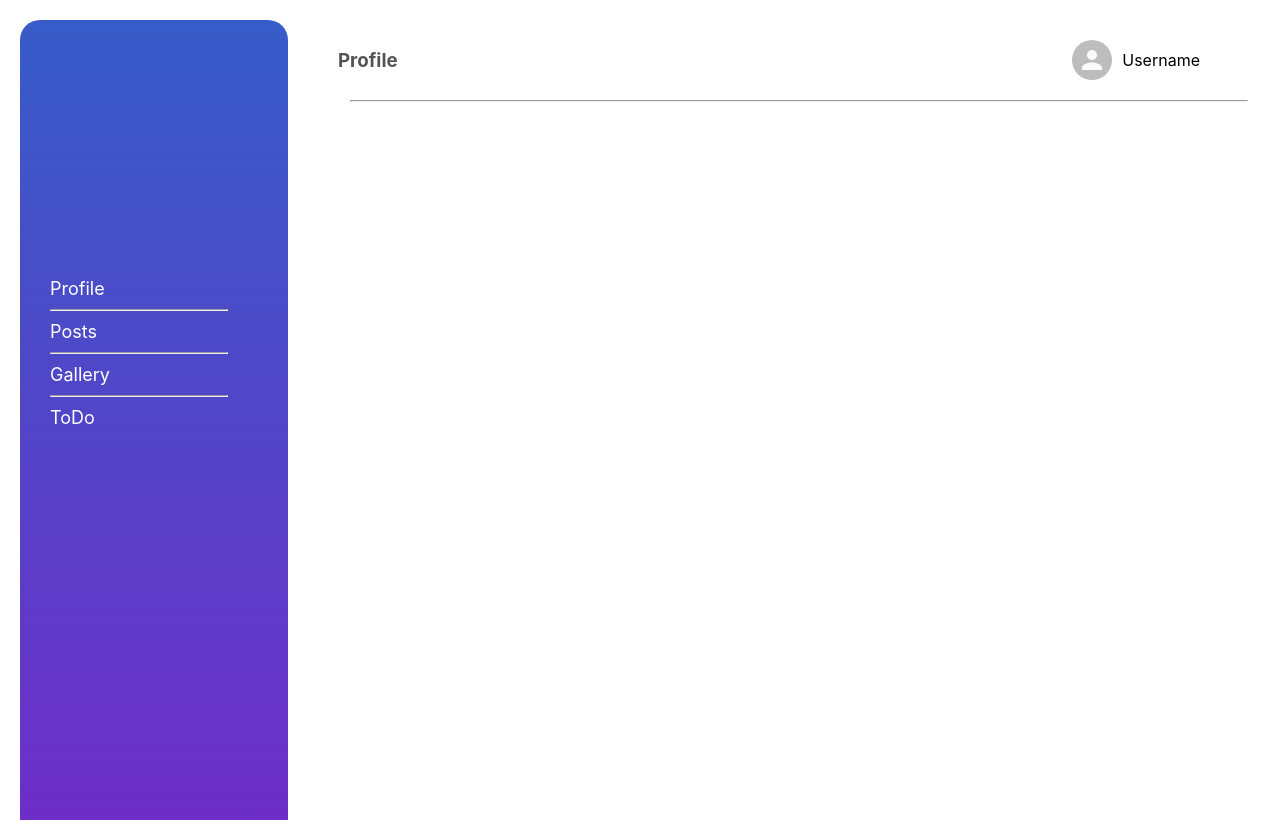
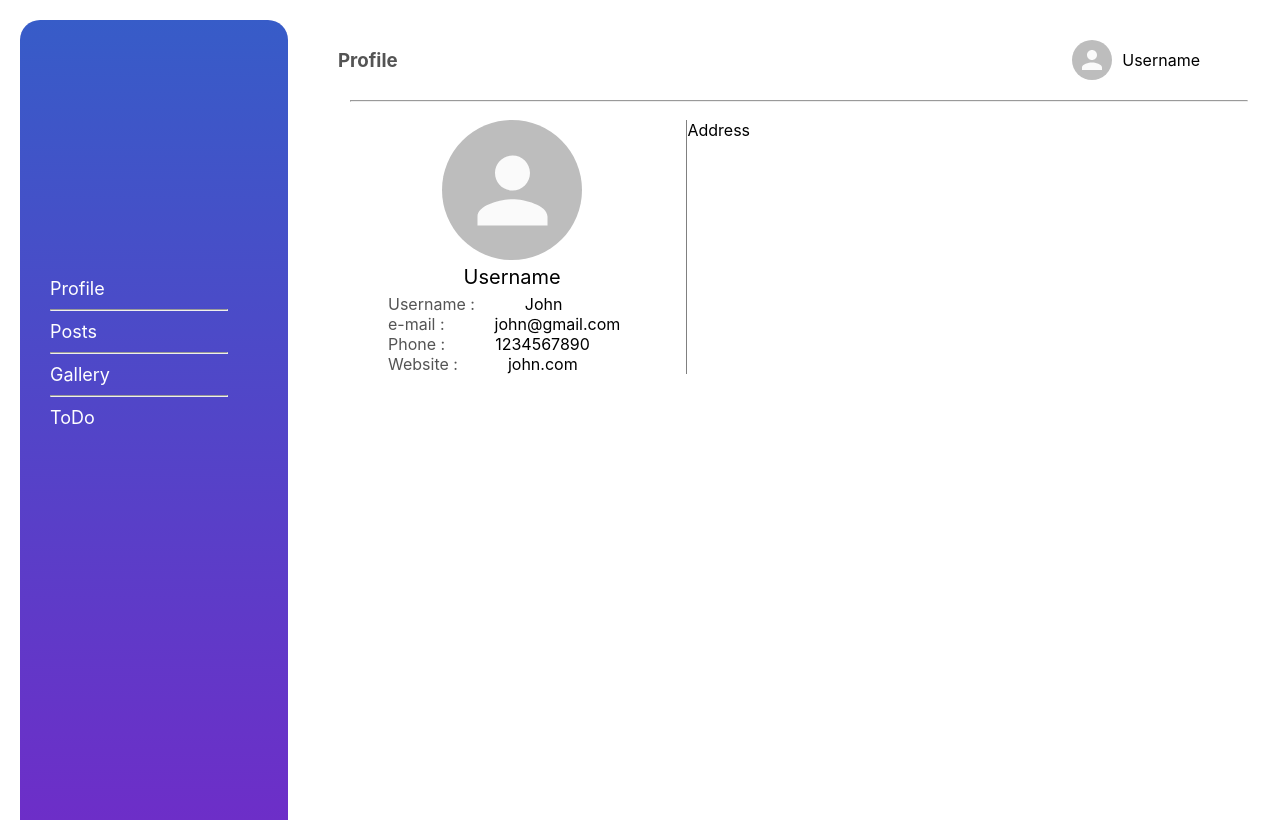
Before and after one commit to Rajput-Suraj/assignment, a React (Create React App) app: page /profile in a window 1280 px wide. Built offline with nearby package versions, Linux system fonts and the light colour scheme.

Commit message:
Profile page styling.

```diff
--- a/src/pages/profile-page/ProfilePage.css
+++ b/src/pages/profile-page/ProfilePage.css
@@ -60,3 +60,44 @@
 .user__header__right > p {
     padding: 0 10px;
 }
+
+.user__body {
+    /* align-items: center; */
+    display: flex;
+    padding: 20px;
+}
+
+.user__body__left {
+    flex: 0.4;
+    border-right: 1px solid gray;
+}
+
+.user__body__left > P {
+    padding: 5px 0;
+}
+
+.user__avatar {
+    height: 140px !important;
+    width: 140px !important;
+    margin: 0 auto !important;
+}
+
+.user__text {
+    font-size: 20px;
+    text-align: center;
+}
+
+.user__info {
+    /* text-align: justify; */
+    /* margin: 0 auto; */
+}
+
+.user__info__title {
+    color: #545454;
+    padding: 0 50px;
+    width: 30%;
+}
+
+.user__body__right {
+    flex: 0.6;
+}
--- a/src/pages/profile-page/ProfilePage.js
+++ b/src/pages/profile-page/ProfilePage.js
@@ -25,6 +25,41 @@ const ProfilePage = () => {
                     </div>
                 </div>
                 <hr />
+                <div className="user__body">
+                    <div className="user__body__left">
+                        <Avatar className="user__avatar" />
+                        <p className="user__text">Username</p>
+                        <div className="user__info">
+                            <p>
+                                <span className="user__info__title">
+                                    Username :
+                                </span>
+                                John
+                            </p>
+                            <p>
+                                <span className="user__info__title">
+                                    e-mail :
+                                </span>
+                                john@gmail.com
+                            </p>
+                            <p>
+                                <span className="user__info__title">
+                                    Phone :
+                                </span>
+                                1234567890
+                            </p>
+                            <p>
+                                <span className="user__info__title">
+                                    Website :
+                                </span>
+                                john.com
+                            </p>
+                        </div>
+                    </div>
+                    <div className="user__body__right">
+                        <p>Address</p>
+                    </div>
+                </div>
             </div>
         </div>
     );
```
Also changed, not shown: 1 other file (tests, documents, lock files or other folders).
